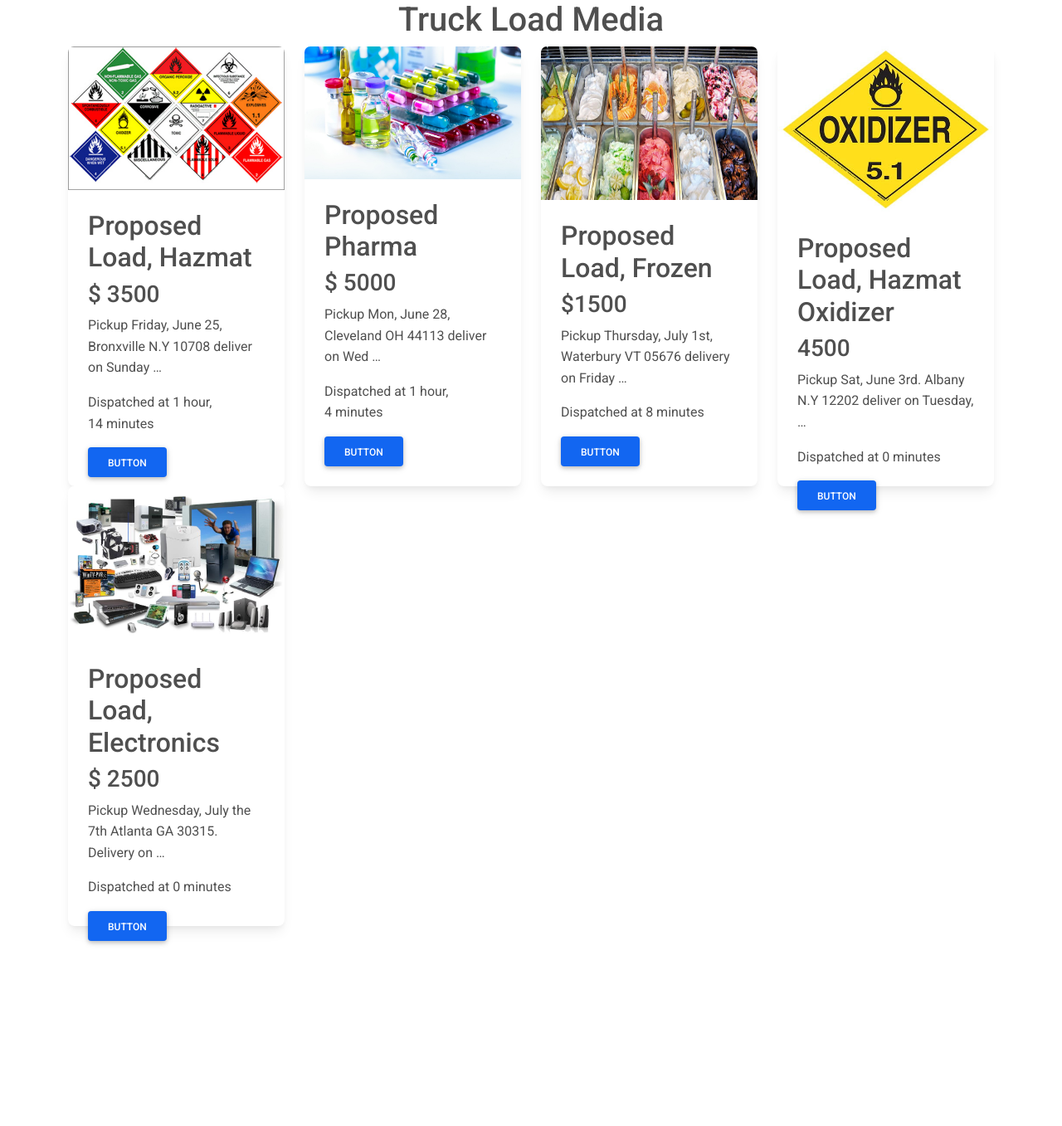
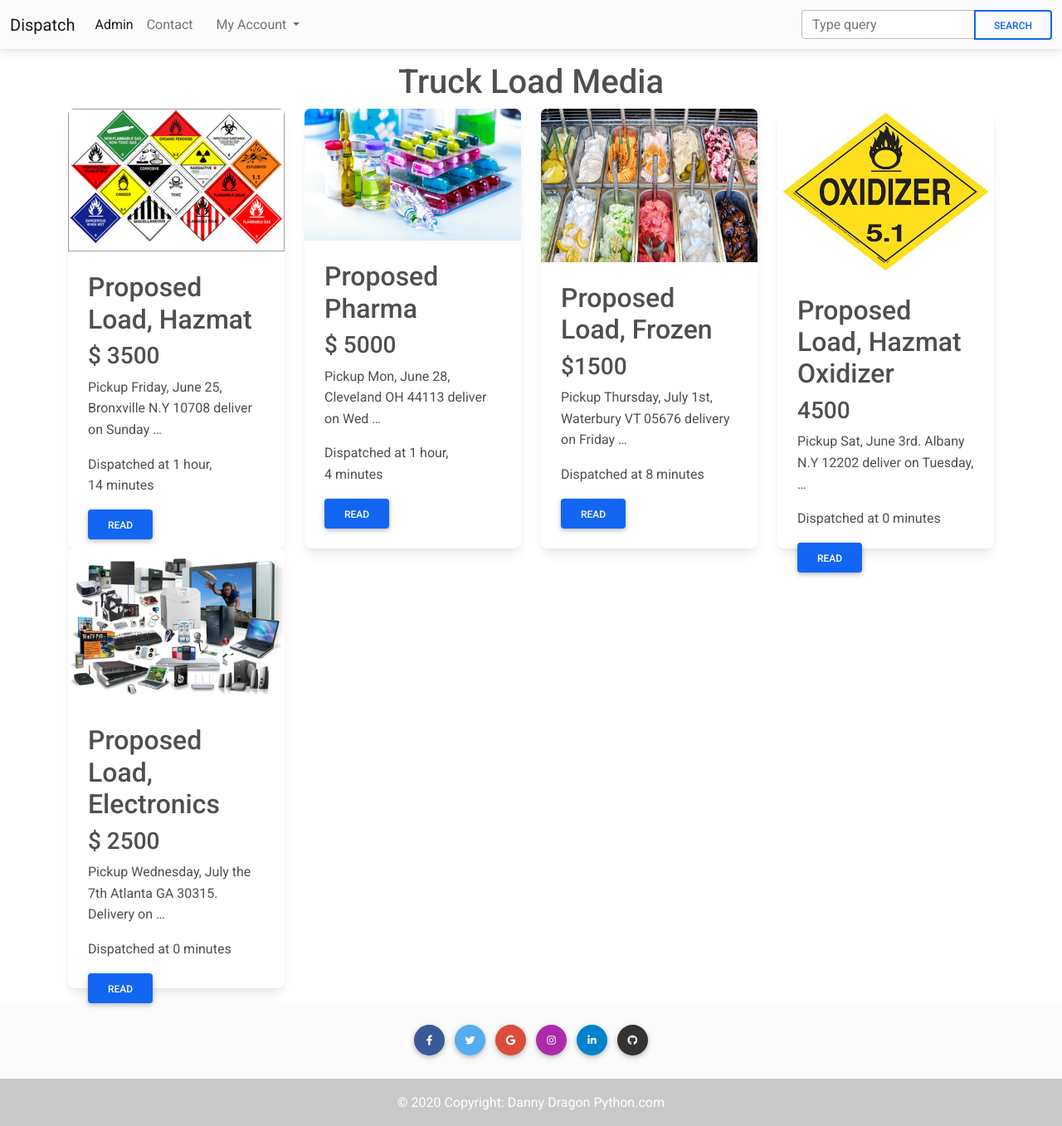
Before and after one commit to DannyJaJr/Truckload-and-Dispatch, a Django app: page / in a window 1280 px wide. Shown: the whole page at 83% size. Before the commit the page ends 1139 px from the top, so only its background shows below. Run offline with Django 3.2, Linux system fonts and the light colour scheme; data comes from the database, SQL or seed files in the repository.

Commit message:
nav and footer added

```diff
--- /dev/null
+++ b/blog/templates/_footer.html
@@ -0,0 +1,39 @@
+<footer class="bg-light text-center text-white mt-3">
+    <!-- Grid container -->
+    <div class="container p-4 pb-0">
+        <!-- Section: Social media -->
+        <section class="mb-4">
+            <!-- Facebook -->
+            <a class="btn btn-primary btn-floating m-1" style="background-color: #3b5998;" href="#!" role="button"><i
+                    class="fab fa-facebook-f"></i></a>
+
+            <!-- Twitter -->
+            <a class="btn btn-primary btn-floating m-1" style="background-color: #55acee;" href="#!" role="button"><i
+                    class="fab fa-twitter"></i></a>
+
+            <!-- Google -->
+            <a class="btn btn-primary btn-floating m-1" style="background-color: #dd4b39;" href="#!" role="button"><i
+                    class="fab fa-google"></i></a>
+
+            <!-- Instagram -->
+            <a class="btn btn-primary btn-floating m-1" style="background-color: #ac2bac;" href="#!" role="button"><i
+                    class="fab fa-instagram"></i></a>
+
+            <!-- Linkedin -->
+            <a class="btn btn-primary btn-floating m-1" style="background-color: #0082ca;" href="#!" role="button"><i
+                    class="fab fa-linkedin-in"></i></a>
+            <!-- Github -->
+            <a class="btn btn-primary btn-floating m-1" style="background-color: #333333;" href="#!" role="button"><i
+                    class="fab fa-github"></i></a>
+        </section>
+        <!-- Section: Social media -->
+    </div>
+    <!-- Grid container -->
+
+    <!-- Copyright -->
+    <div class="text-center p-3" style="background-color: rgba(0, 0, 0, 0.2);">
+        © 2020 Copyright:
+        <a class="text-white" href="https://mdbootstrap.com/">Danny Dragon Python.com</a>
+    </div>
+    <!-- Copyright -->
+</footer>
--- /dev/null
+++ b/blog/templates/_nav.html
@@ -0,0 +1,51 @@
+<nav class="navbar navbar-expand-lg navbar-light bg-light">
+    <div class="container-fluid">
+        <a class="navbar-brand" href="#">Dispatch</a>
+        <button class="navbar-toggler" type="button" data-mdb-toggle="collapse"
+            data-mdb-target="#navbarTogglerDemo02" aria-controls="navbarTogglerDemo02" aria-expanded="false"
+            aria-label="Toggle navigation">
+            <i class="fas fa-bars"></i>
+        </button>
+        <div class="collapse navbar-collapse" id="navbarTogglerDemo02">
+            <ul class="navbar-nav me-auto mb-2 mb-lg-0">
+                <li class="nav-item">
+                    <a class="nav-link active" aria-current="page" href="#">Admin</a>
+                </li>
+                <li class="nav-item">
+                    <a class="nav-link" href="#">Contact</a>
+                </li>
+                <div class="container-fluid">
+                    <ul class="navbar-nav">
+                        <!-- Dropdown -->
+                        <li class="nav-item dropdown">
+                            <a class="nav-link dropdown-toggle" href="#" id="navbarDropdownMenuLink" role="button"
+                                data-mdb-toggle="dropdown" aria-expanded="false">
+                                My Account
+                            </a>
+                            <ul class="dropdown-menu" aria-labelledby="navbarDropdownMenuLink">
+                                <li>
+                                    <a class="dropdown-item" href="#">Action</a>
+                                </li>
+                                <li>
+                                    <a class="dropdown-item" href="#">Another action</a>
+                                </li>
+                                <li>
+                                    <a class="dropdown-item" href="#">Something else here</a>
+                                </li>
+                            </ul>
+                        </li>
+                    </ul>
+                </div>
+                <!-- <li class="nav-item">
+                    <a class="nav-link disabled" href="#" tabindex="-1" aria-disabled="true">Disabled</a>
+                </li> -->
+            </ul>
+            <form class="d-flex input-group w-auto">
+                <input type="search" class="form-control" placeholder="Type query" aria-label="Search" />
+                <button class="btn btn-outline-primary" type="button" data-mdb-ripple-color="dark">
+                    Search
+                </button>
+            </form>
+        </div>
+    </div>
+</nav>
--- a/blog/templates/index.html
+++ b/blog/templates/index.html
@@ -20,13 +20,20 @@
 
 <body>
     <!-- Start your project here-->
-    <h1 class="text-center">Truck Load Media</h1>
+
+
+    {% include '_nav.html' %}
+    <!-- {% load static %}
+    {% block content %} -->
+
+    <h1 class="text-center mt-3">Truck Load Media</h1>
+    <!-- class mt-3 to provide margin with the _nav.html -->
     <div class="container">
         <div class="row">
             {% for load in list_loads %}
             <!-- col-12 = for mobile, col-md-6 for middle screen ... -->
             <div class="col-12 col-md-6 col-lg-3 col-xl-3">
-                    <!-- card content -->
+                <!-- card content -->
                 <div class="card" style="height: 530px;">
                     <img src="{{ load.image.url }}" class="card-img-top" alt="logo load image" style="height: 200px;" />
                     <div class="card-body">
@@ -34,7 +41,7 @@
                         <h3 class="card-title">{{load.price}}</h3>
                         <p class="card-text">{{load.desc |truncatewords:10}}</p>
                         <p class="card-text">Dispatched at {{load.created_at|timesince}}</p>
-                        <a href="#!" class="btn btn-primary">Button</a>
+                        <a href="#!" class="btn btn-primary">Read</a>
                     </div>
                 </div>
 
@@ -60,8 +67,10 @@
 
     {% endfor %} -->
     <!-- End your project here-->
+    <!-- {% endblock %} -->
+    <!-- MDB -->
 
-    <!-- MDB -->
+    {% include '_footer.html' %}
     <script type="text/javascript" src="{% static 'js/mdb.min.js' %}"></script>
     <!-- Custom scripts -->
     <script type="text/javascript"></script>
```
